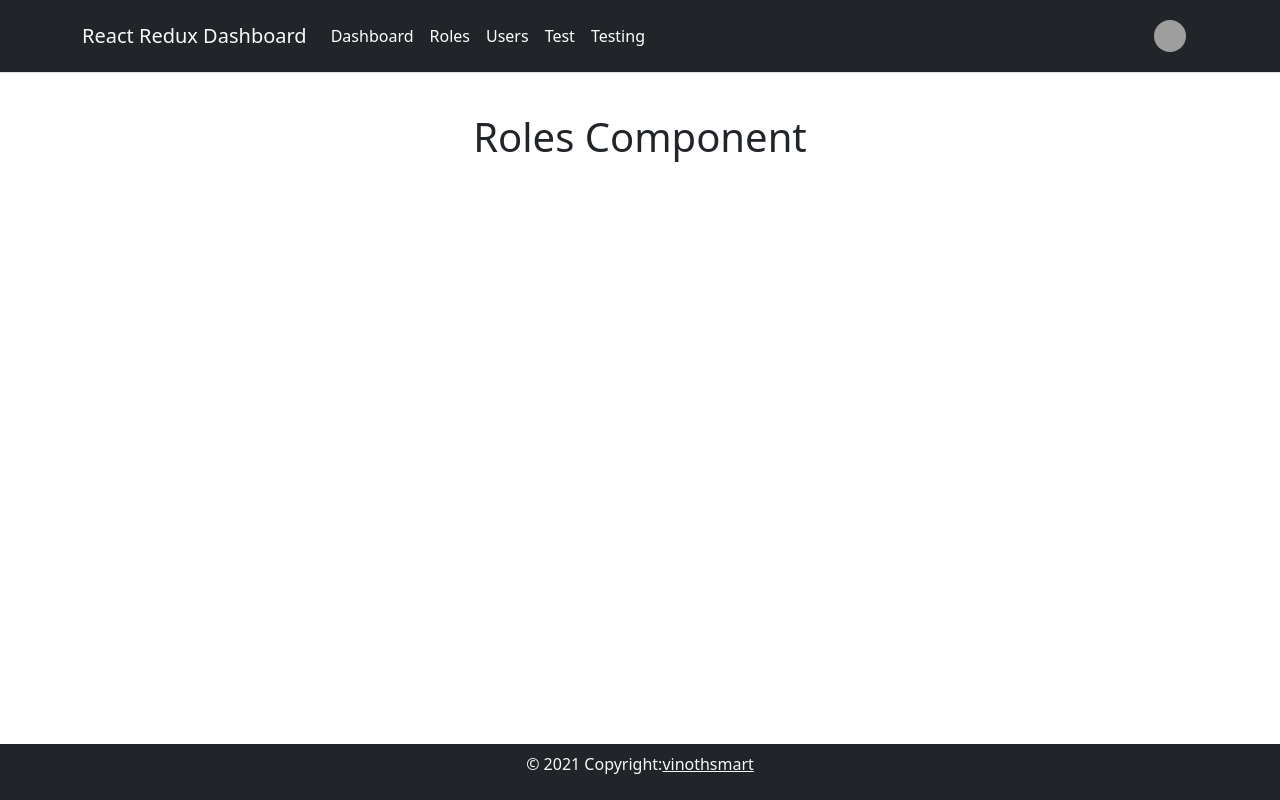
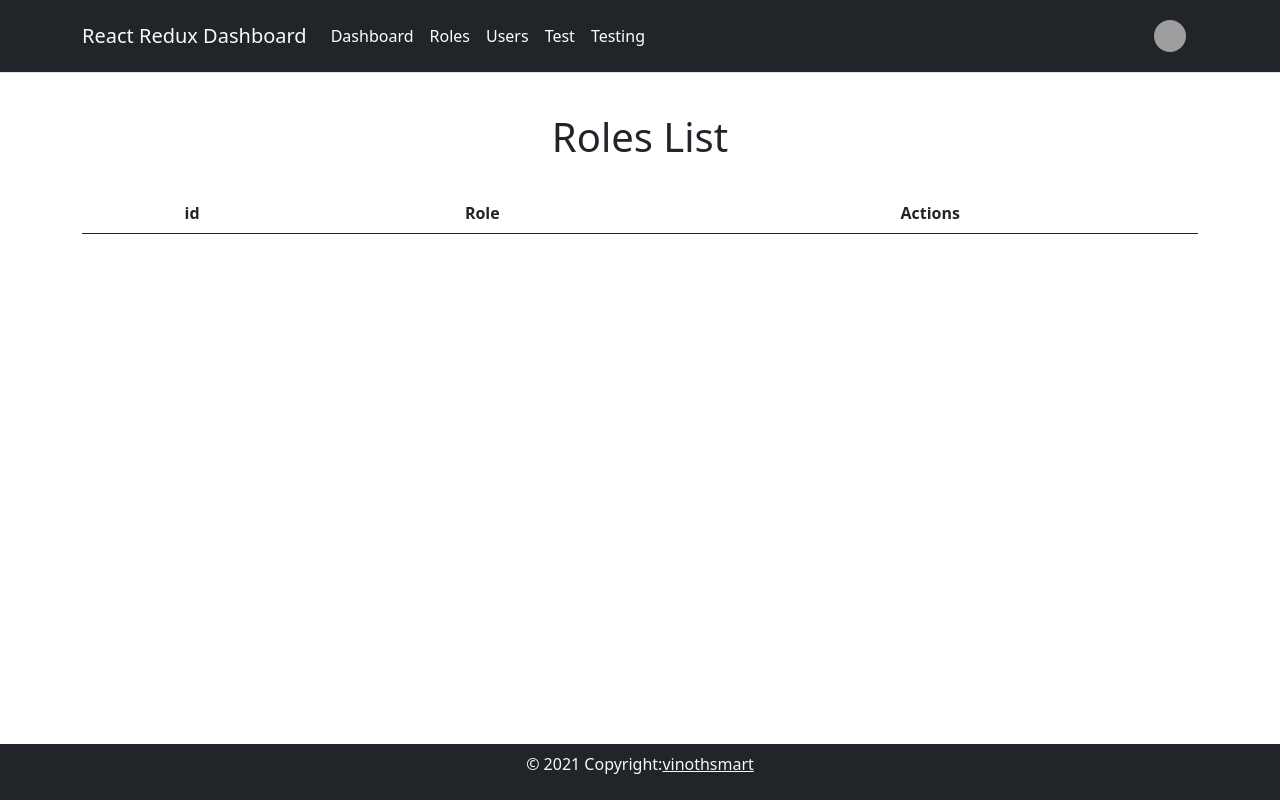
Before and after one commit to vinothsmart/react-redux-dashboard, a React (Create React App) app: page /roles in a window 1280 px wide. Built offline with nearby package versions, Linux system fonts and the light colour scheme; grey boxes are pictures that could not be loaded.

Commit message:
roles list page table added

```diff
--- a/src/components/pages/Roles/Roles.js
+++ b/src/components/pages/Roles/Roles.js
@@ -1,13 +1,43 @@
 import { SeoTool } from "../../elements";
+// import { Link } from "react-router-dom";
 
 export const Roles = () => {
   return (
     <>
-      <SeoTool title="Roles List" />
+      <SeoTool title="Roles" />
       <div className="container">
         <div className="py-4">
-          <h1> Roles Component </h1>
+          <h1> Roles List </h1>
         </div>
+        <table className="table table-shadow table-striped">
+          <thead>
+            <tr>
+              <th scope="col">id</th>
+              <th scope="col">Role</th>
+              <th scope="col">Actions</th>
+            </tr>
+          </thead>
+          <tbody>
+            {/* {roles.map((role) => {
+              <tr>
+                <th scope="row">{role.id}</th>
+                <td>{role.name}</td>
+                <td>
+                  <Link to={`/contacts/edit/${role.id}`}>
+                    <button className="btn btn-primary" type="submit">
+                      Edit
+                    </button>
+                  </Link>
+                  <Link>
+                    <button className="btn btn-primary" type="submit">
+                      Delete
+                    </button>
+                  </Link>
+                </td>
+              </tr>;
+            })} */}
+          </tbody>
+        </table>
       </div>
     </>
   );
```
